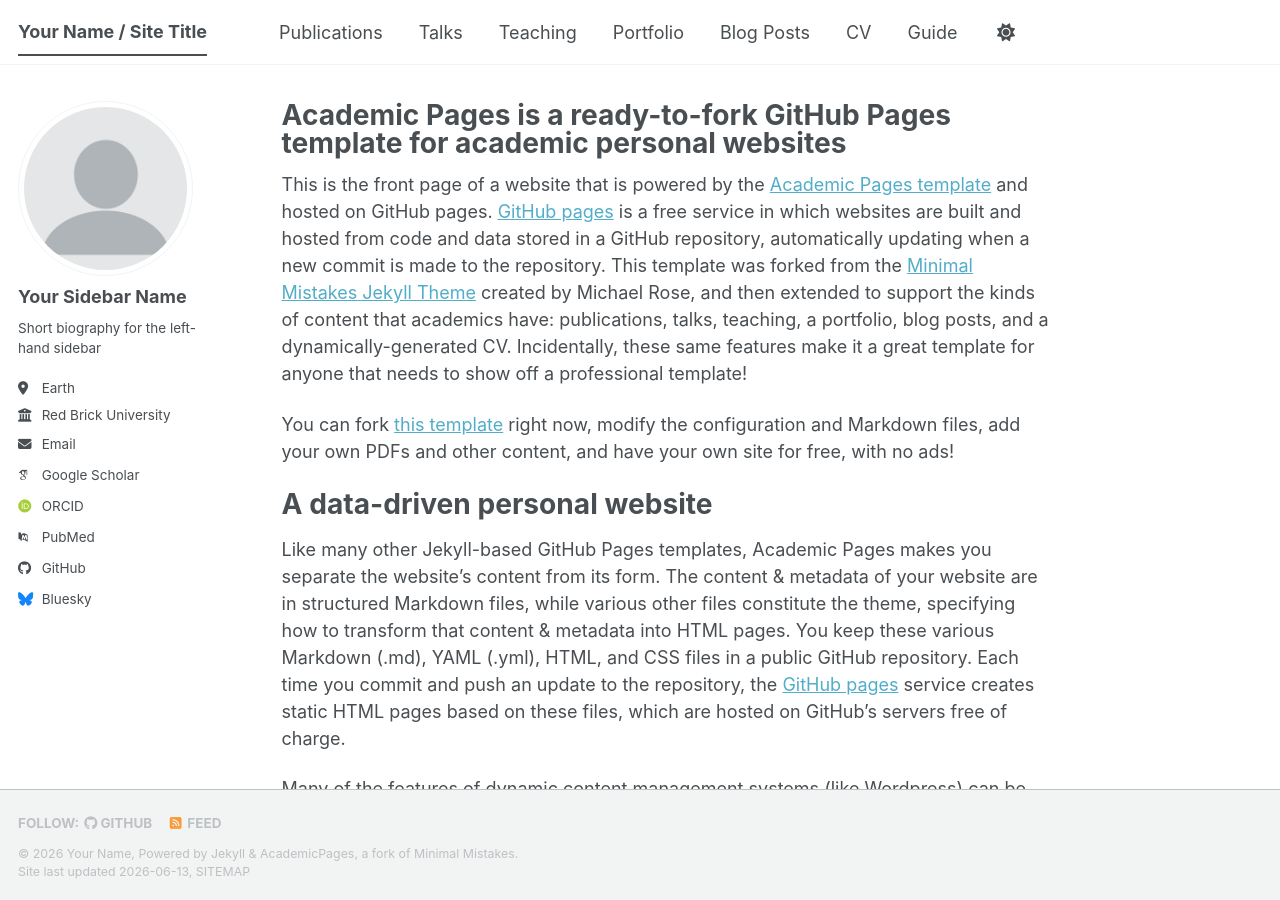
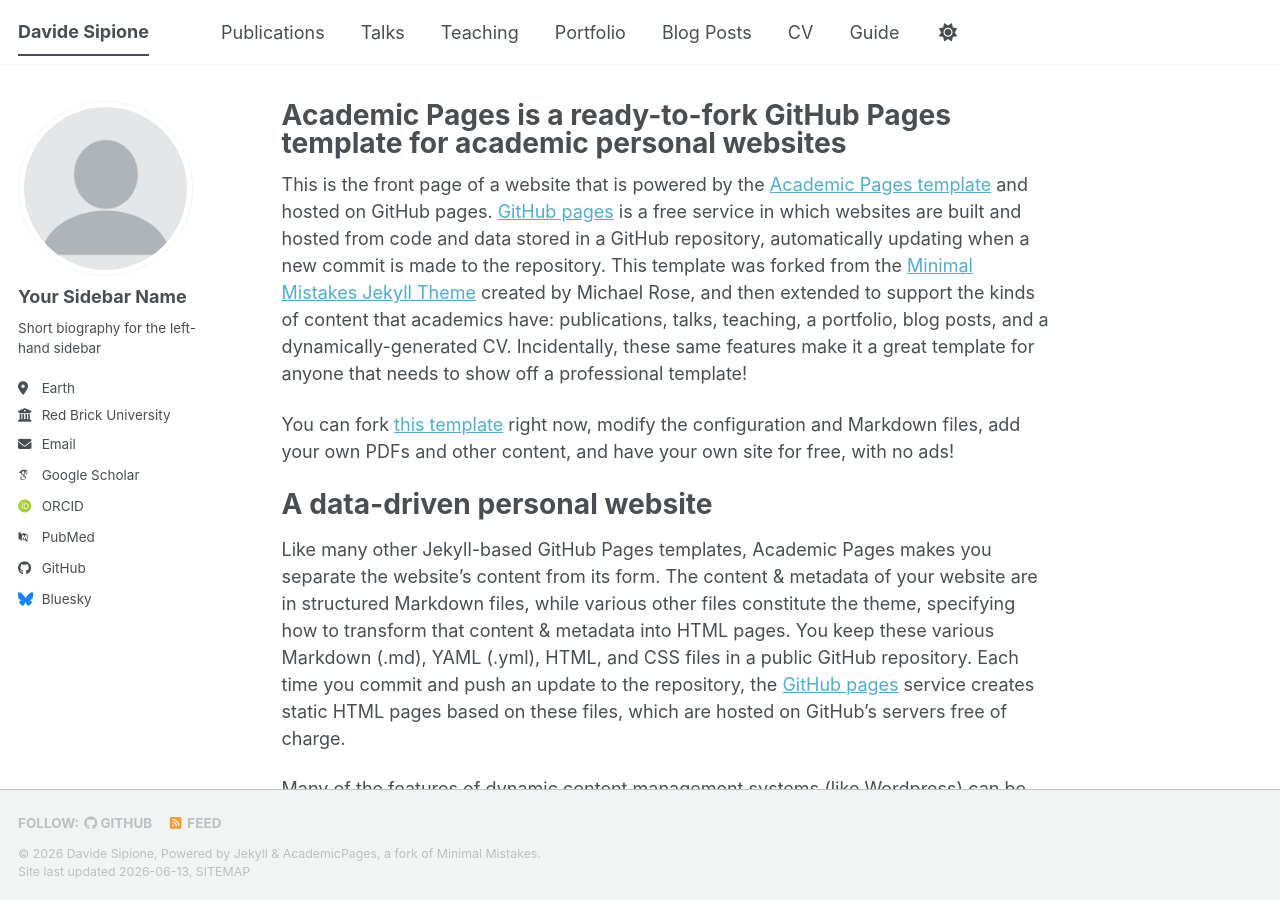
Before and after one commit to SipioneDavide/research, a Jekyll site: the page built from _pages/about.md, in a window 1280 px wide and 900 px high. Built offline with Jekyll 4.4.1, drawn with Linux system fonts in a browser that asks for light colours; some web fonts are replaced; a script bundle is joined from its source files by our own code; library files that are not in the unit come from our copies.

Commit message:
Update _config.yml

```diff
--- a/_config.yml
+++ b/_config.yml
@@ -9,14 +9,14 @@
 # Basic Site Settings
 locale                   : "en-US"
 site_theme               : "default" # The available themes options are "default", "air", "sunrise", "mint", "dirt" and "contrast"
-title                    : "Your Name / Site Title"
+title                    : "Davide Sipione"
 title_separator          : "-"
-name                     : &name "Your Name"
+name                     : &name "Davide Sipione"
 description              : &description "Your Name's academic portfolio"   # Update this with a general description of your site, this is the default if not overridden by a page
-url                      : https://academicpages.github.io # The base hostname & protocol for your site e.g. "https://[your GitHub username].github.io",
+url                      : https://DavideSipione.github.io # The base hostname & protocol for your site e.g. "https://[your GitHub username].github.io",
                                                            # or if you already have some other page hosted on Github then use "https://[your GitHub username].github.io/[Your Repo Name]"
 baseurl                  : "" # the subpath of your site, e.g. "/blog"
-repository               : "academicpages/academicpages.github.io"
+repository               : "SipioneDavide/DavideSipione.github.io"
 
 # Site Author - The following control what appear as part of the author content on the side bar.
 #               If a field is blank the icon and link will not appear, otherwise it will be shown.
```
